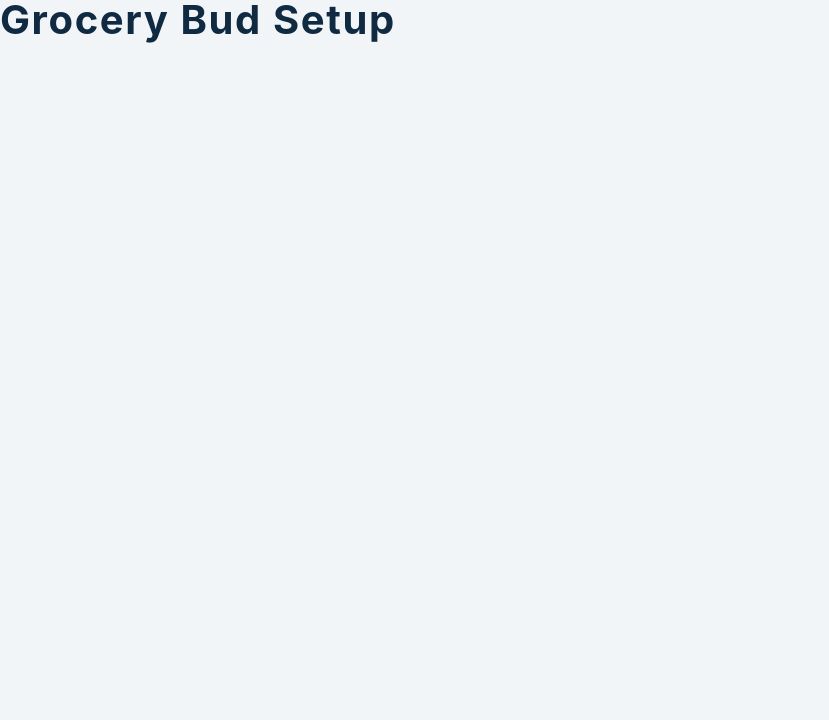
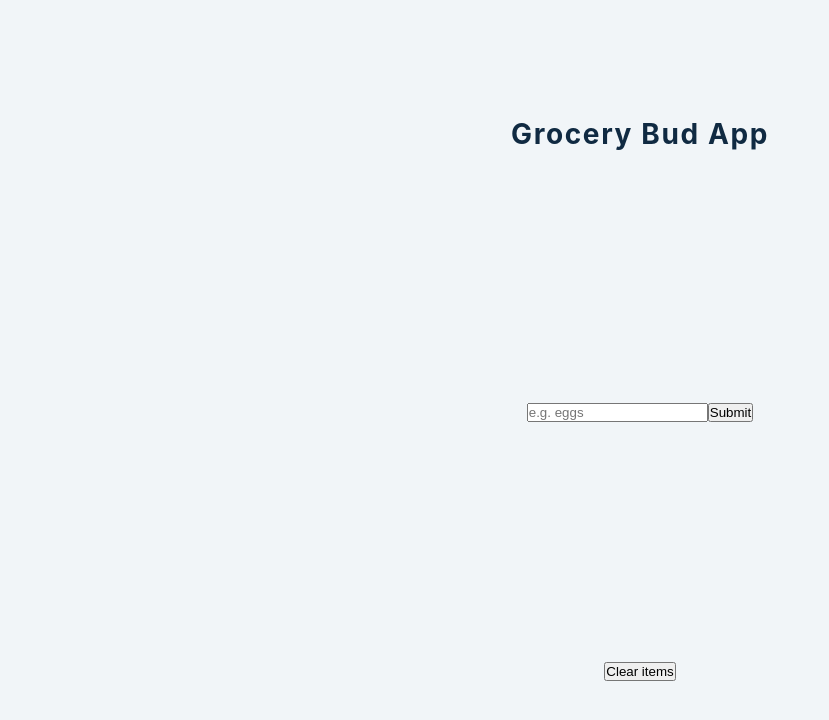
Before and after one commit to ahoymarcus/reactjs-grocery-bud-app, a React (Create React App) app: page / in a window 1280 px wide. Shown: the top 720 px of the page, without its empty margins (0-829 px from the left). Built offline with nearby package versions, Linux system fonts and the light colour scheme.

Commit message:
Criar a estrutura basica de Jsx de App.js. Criar duas variaveis de estado e com elas definir handlers para Input e para Submit.

```diff
--- a/src/Alert.js
+++ b/src/Alert.js
@@ -1,7 +1,13 @@
 import React, { useEffect } from 'react'
 
+
+
 const Alert = () => {
+
+
   return <h2>alert component</h2>
 }
 
+
+
 export default Alert
--- a/src/App.js
+++ b/src/App.js
@@ -1,11 +1,42 @@
 // https://www.youtube.com/watch?v=ly3m6mv5qvg
 // 3 hr 51' 00 ''
 import React, { useState, useEffect } from 'react'
+
 import List from './List'
 import Alert from './Alert'
 
+
+
 function App() {
-  return <h2>grocery bud setup</h2>
+  const [ item, setItem ] = useState('');
+  const [ list, setList ] = useState([]);
+
+
+  const handleSubmit = (e) => {
+    e.preventDefault();
+    console.log(item);
+
+    setList(item);
+  };
+
+
+  return (
+    <main>
+      <h3>Grocery Bud App</h3>
+      <form onSubmit={handleSubmit} >
+        <input
+          type="text"
+          placeholder="e.g. eggs"
+          value={item}
+          onChange={(e) => setItem(e.target.value)}
+        />
+        <button >Submit</button>
+      </form>
+      <button>Clear items</button>
+    </main>
+  );
 }
 
+
+
 export default App
```
Also changed, not shown: src/List.js (+8 -0 lines).
